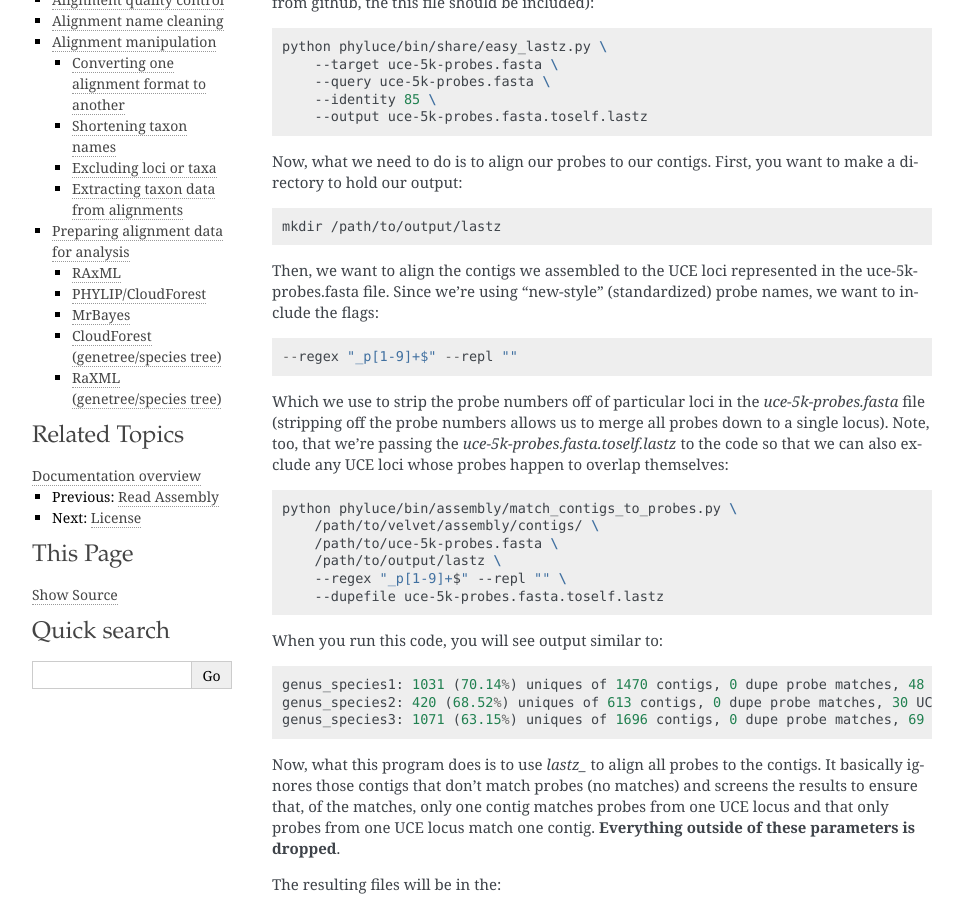
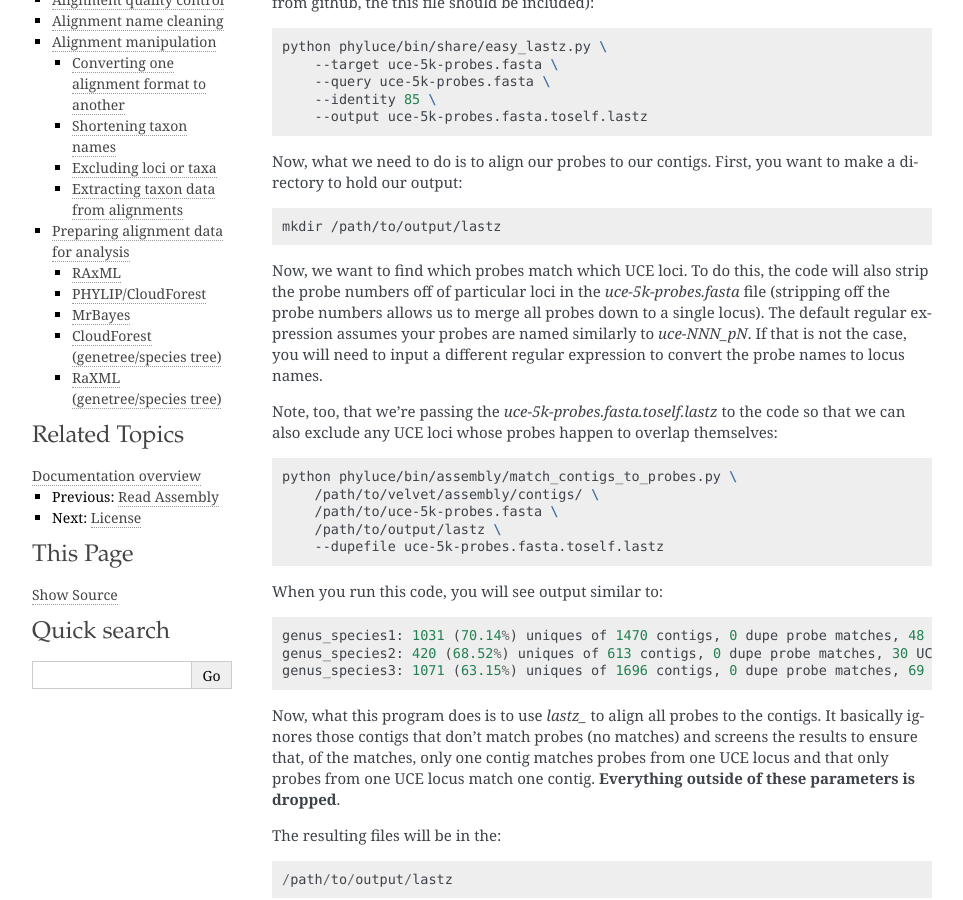
Before and after one commit to faircloth-lab/phyluce, a Sphinx documentation site: the page built from docs/uce-processing.rst, in a window 1280 px wide and 900 px high, scrolled down 777 px. Shown: the whole window, without its empty margins (148-1111 px from the left). Built offline with Sphinx 7.4.7, drawn with Linux system fonts in a browser that asks for light colours.

Commit message:
update docs to reflect removal of --regex and --repl commands for default processing

```diff
--- a/docs/uce-processing.rst
+++ b/docs/uce-processing.rst
@@ -61,26 +61,23 @@ to make a directory to hold our output:
 
     mkdir /path/to/output/lastz
 
-Then, we want to align the contigs we assembled to the UCE loci represented
-in the uce-5k-probes.fasta file.  Since we're using "new-style" (standardized)
-probe names, we want to include the flags::
+Now, we want to find which probes match which UCE loci.  To do this, the code
+will also strip the probe numbers off of particular loci in the
+`uce-5k-probes.fasta` file (stripping off the probe numbers allows us to
+merge all probes down to a single locus).  The default regular expression assumes
+your probes are named similarly to `uce-NNN_pN`.  If that is not the case, you will
+need to input a different regular expression to convert the probe names to locus names.
 
-    --regex "_p[1-9]+$" --repl ""
 
-Which we use to strip the probe numbers off of particular loci in the
-`uce-5k-probes.fasta` file (stripping off the probe numbers allows us to
-merge all probes down to a single locus).  Note, too, that we're passing the
-`uce-5k-probes.fasta.toself.lastz` to the code so that we can also exclude
-any UCE loci whose probes happen to overlap themselves:
+Note, too, that we're passing the `uce-5k-probes.fasta.toself.lastz` to the code
+so that we can also exclude any UCE loci whose probes happen to overlap themselves:
 
 .. code-block:: bash
-
 
     python phyluce/bin/assembly/match_contigs_to_probes.py \
         /path/to/velvet/assembly/contigs/ \
         /path/to/uce-5k-probes.fasta \
         /path/to/output/lastz \
-        --regex "_p[1-9]+$" --repl "" \
         --dupefile uce-5k-probes.fasta.toself.lastz
 
 When you run this code, you will see output similar to::
```
